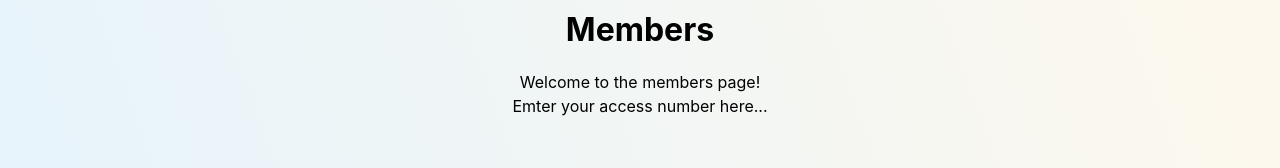
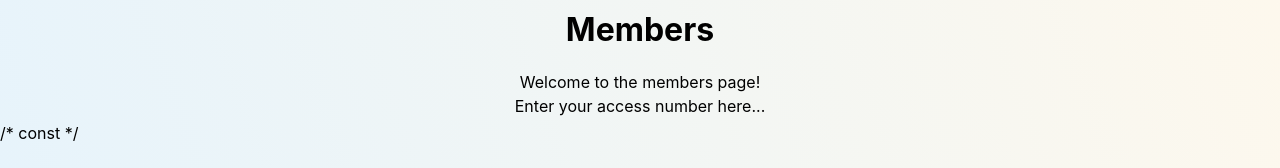
Before and after one commit to JRFink/jrfphyspagesnew, a Next.js app: page /member in a window 1280 px wide. Shown: the part 307-475 px from the top of the page. Built offline with nearby package versions, Linux system fonts and the light colour scheme.

Commit message:
Update index.tsx

```diff
--- a/pages/member/index.tsx
+++ b/pages/member/index.tsx
@@ -1,6 +1,24 @@
+import { useState } from 'react';
 import style from '@/styles/general.module.css';
 
+const Sorry = () => {
+
+return (
+
+    <>
+      <p className={style.centerText}>
+         Sorry, incorrect number. Try again.
+      </p>
+    </>
+
+);
+
+}
+
 const Member = () => {
+
+const [numberCorrect, setNumberCorrect] = useState(false);
+
  return (
  <>
   <h1 className={style.centerText}>
@@ -9,8 +27,12 @@ const Member = () => {
    <p className={style.centerText}>
    Welcome to the members page!
 <br />
-Emter your access number here...
+Enter your access number here...
    </p>
+ /*
+const
+
+*/
  </>
   );
 
```
